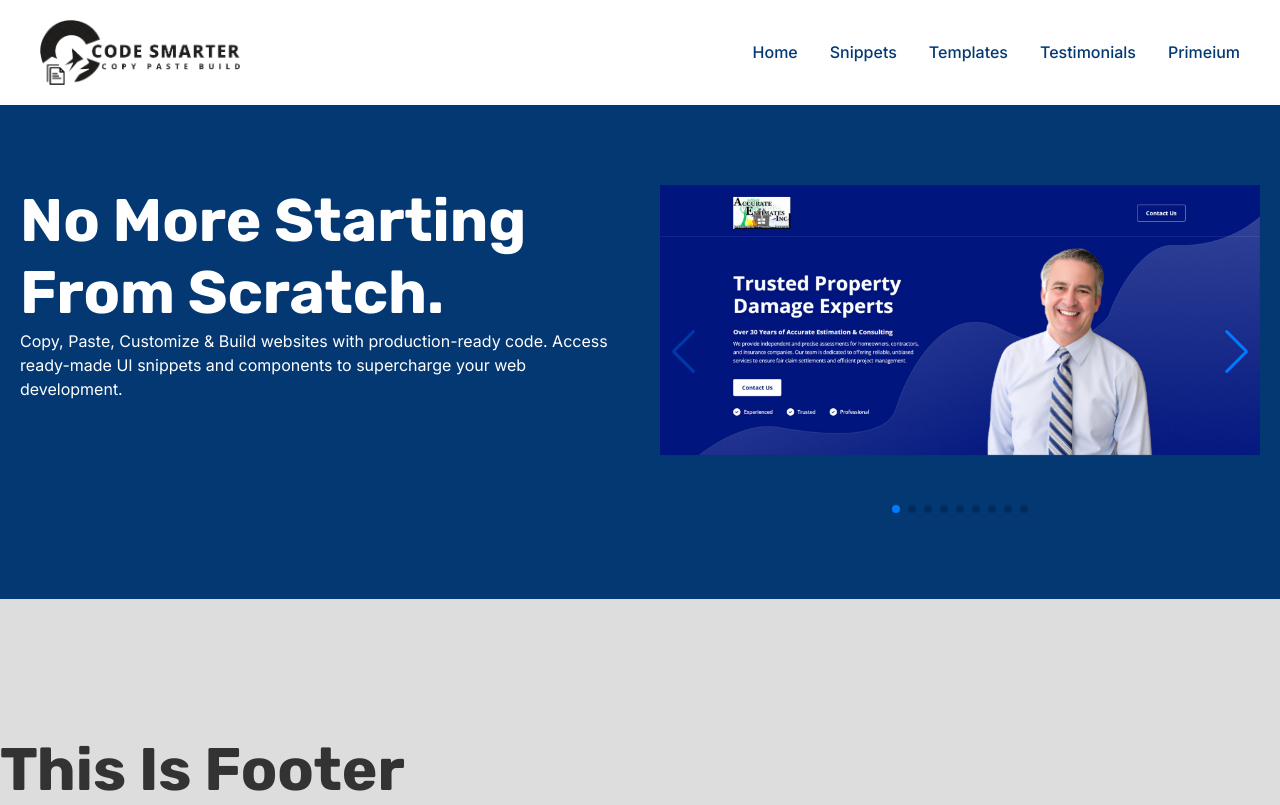
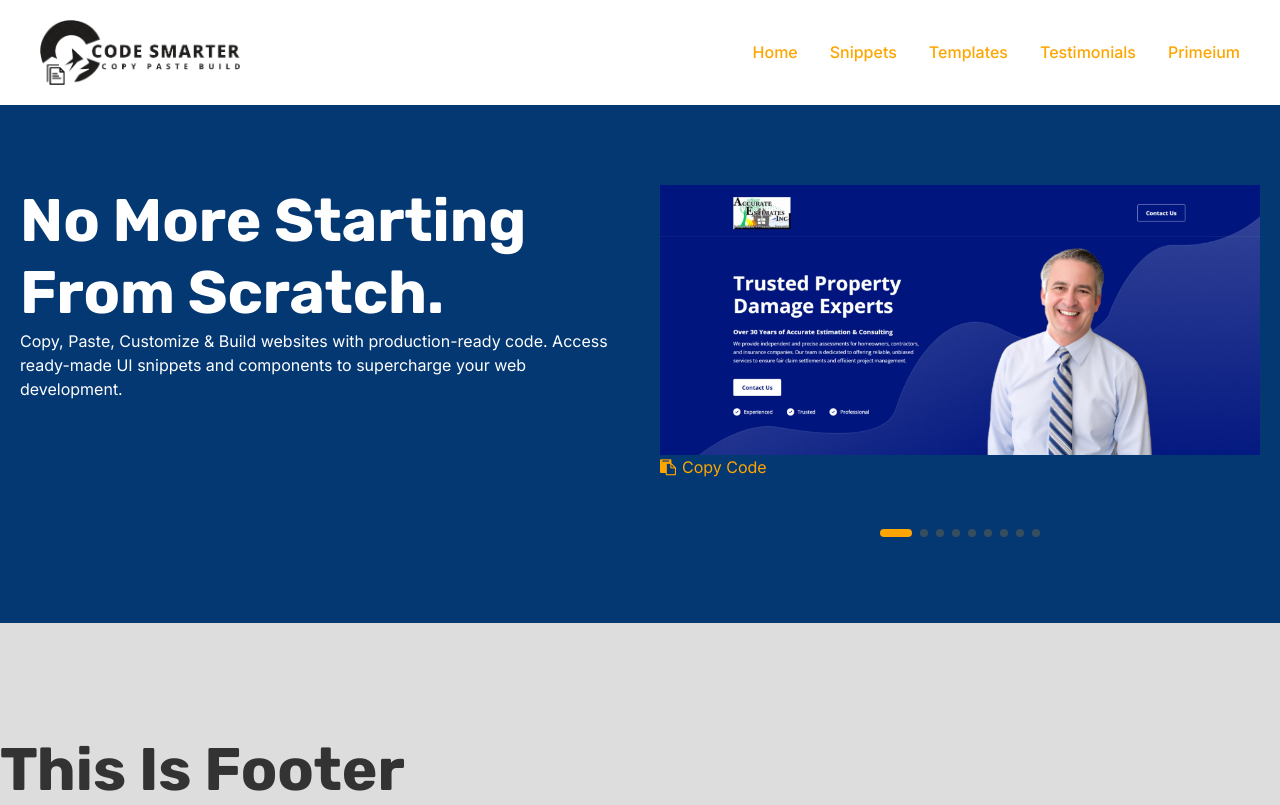
Before and after one commit to coderhem/next-projects, a Next.js app: page / in a window 1280 px wide. Built offline with nearby package versions, Linux system fonts and the light colour scheme.

Commit message:
Heo section added

```diff
--- a/package.json
+++ b/package.json
@@ -9,6 +9,9 @@
     "lint": "next lint"
   },
   "dependencies": {
+    "@fortawesome/fontawesome-svg-core": "^6.7.2",
+    "@fortawesome/free-solid-svg-icons": "^6.7.2",
+    "@fortawesome/react-fontawesome": "^0.2.2",
     "next": "15.3.5",
     "react": "^19.0.0",
     "react-dom": "^19.0.0",
--- a/src/app/globals.css
+++ b/src/app/globals.css
@@ -10,6 +10,8 @@
   --dark: #333333;
   --primary: #043873;
   --blue: #2563EB;
+  --orange: #FFA500;
+  --dark-orange: #B7410E;
 }
 
 @theme inline {
--- a/src/app/layout.js
+++ b/src/app/layout.js
@@ -26,6 +26,9 @@ export const metadata = {
 export default function RootLayout({ children }) {
   return (
     <html lang="en" className={`${inter.variable} ${rubik.variable} antialiased`}>
+      <head>
+        <link rel="stylesheet" href="https://cdnjs.cloudflare.com/ajax/libs/font-awesome/4.7.0/css/font-awesome.min.css" />
+      </head>
       <body>
         <div className="flex flex-col min-h-screen">
           <Header />
--- a/src/assets/styles/main.css
+++ b/src/assets/styles/main.css
@@ -16,7 +16,7 @@ figure {
   }
 
   a {
-    @apply text-[var(--primary)] no-underline transition-all hover:text-[var(--primary)]/20;
+    @apply text-[var(--orange)] no-underline transition-all hover:text-[var(--dark-orange)];
   }
 
   picture {
--- a/src/assets/styles/slider.css
+++ b/src/assets/styles/slider.css
@@ -1,3 +1,26 @@
 .swiper-pagination-bullets {
   @apply pt-10 !static;
 }
+
+
+.swiper-pagination .swiper-pagination-bullet{
+  @apply
+  bg-[var(--orange)]
+  transition-all
+  duration-500
+}
+
+.swiper-pagination .swiper-pagination-bullet-active{
+  @apply
+  bg-[var(--orange)]
+  w-8
+  rounded-xl
+}
+
+.swiper-button-prev,
+.swiper-button-next{
+  @apply
+  !static
+  flex
+  items-center
+}
--- /dev/null
+++ b/src/components/CopyCode/copy.js
@@ -0,0 +1,30 @@
+'use client';
+import React, { useState } from 'react'
+
+
+const CopyCode = ({code}) => {
+ const [copied, setCopied] = useState();
+ const handleCopy = async () => {
+  try {
+   await navigator.clipboard.writeText(code);
+   setCopied(true);
+   setTimeout(() => setCopied(false), 3000);
+  } catch (err) {
+   console.error('Failed to copy!', err);
+  }
+ };
+ return (
+  <div>
+   <button
+    onClick={handleCopy}
+    className="text-[var(--orange)] hover:text-[var(--dark-orange)] transition-all duration-300 cursor-pointer"
+   >
+    <i className="fa fa-clipboard pr-[6px]" aria-hidden="true"></i>
+    {copied ? 'Copied!' : 'Copy Code'}
+   </button>
+   <code className='hidden'>{code}</code>
+  </div>
+ )
+}
+
+export default CopyCode;
--- a/src/components/Hero/hero.js
+++ b/src/components/Hero/hero.js
@@ -6,31 +6,9 @@ import herImg01 from "../../assets/images/hero/hero-01.jpg"
 
 import 'swiper/css';
 import 'swiper/css/pagination';
-import 'swiper/css/navigation';
-
-
-const Hero = () => {
- return (
-  <>
-   <div className="container">
-    <div className="flex justify-between -mx-5">
-     <div className="w-full lg:w-1/2 px-5 [&_h1]:text-white [&_h1]:leading-[1.2]">
-      <h1>No More Starting From Scratch.</h1>
-      <p>Copy, Paste, Customize & Build websites with production-ready code. Access ready-made UI snippets and components to supercharge your web development.</p>
-     </div>
-     <div className="w-full lg:w-1/2 px-5">
-      <Swiper
-       pagination={{
-        clickable: true
-       }}
-       navigation={true}
-       modules={[Pagination, Navigation]}
-       className="mySwiper"
-      >
-       <SwiperSlide>
-        <img src={herImg01.src} width={1200} height={500} alt="Hero Image 01" loading='lazy' />
-        {/*
-        <section class="relative pt-[184px] ">
+import CopyCode from '../CopyCode/copy';
+const code1 = `
+     <section class="relative pt-[184px] ">
          <div class="container">
           <div class="flex flex-wrap lg:mx-[-50px] justify-between items-center">
            <div class="md:w-full lg:w-[47%] lg:px-[50px] text-white pb-7 md:pb-10">
@@ -62,8 +40,34 @@ const Hero = () => {
            </div>
           </div>
          </div>
-        </section>
-        */}
+       </section>
+     `;
+
+
+const Hero = () => {
+ return (
+  <>
+   <div className="container">
+    <div className="flex flex-wrap justify-between -mx-5">
+     <div className="w-full lg:w-1/2 px-5 [&_h1]:text-white [&_h1]:leading-[1.2] max-lg:mb-10">
+      <h1>No More Starting From Scratch.</h1>
+      <p>Copy, Paste, Customize & Build websites with production-ready code. Access ready-made UI snippets and components to supercharge your web development.</p>
+     </div>
+     <div className="w-full lg:w-1/2 px-5">
+      <Swiper
+       pagination={{
+        clickable: true
+       }}
+       navigation={true}
+       modules={[Pagination]}
+       className="mySwiper"
+      >
+       <SwiperSlide>
+        <div className="relative">
+         <img src={herImg01.src} width={1200} height={500} alt="Hero Image 01" loading='lazy' />
+         <CopyCode code={code1} />
+        </div>
+
        </SwiperSlide>
        <SwiperSlide>Slide 2</SwiperSlide>
        <SwiperSlide>Slide 3</SwiperSlide>
```
Also changed, not shown: 1 other file (tests, documents, lock files or other folders).
